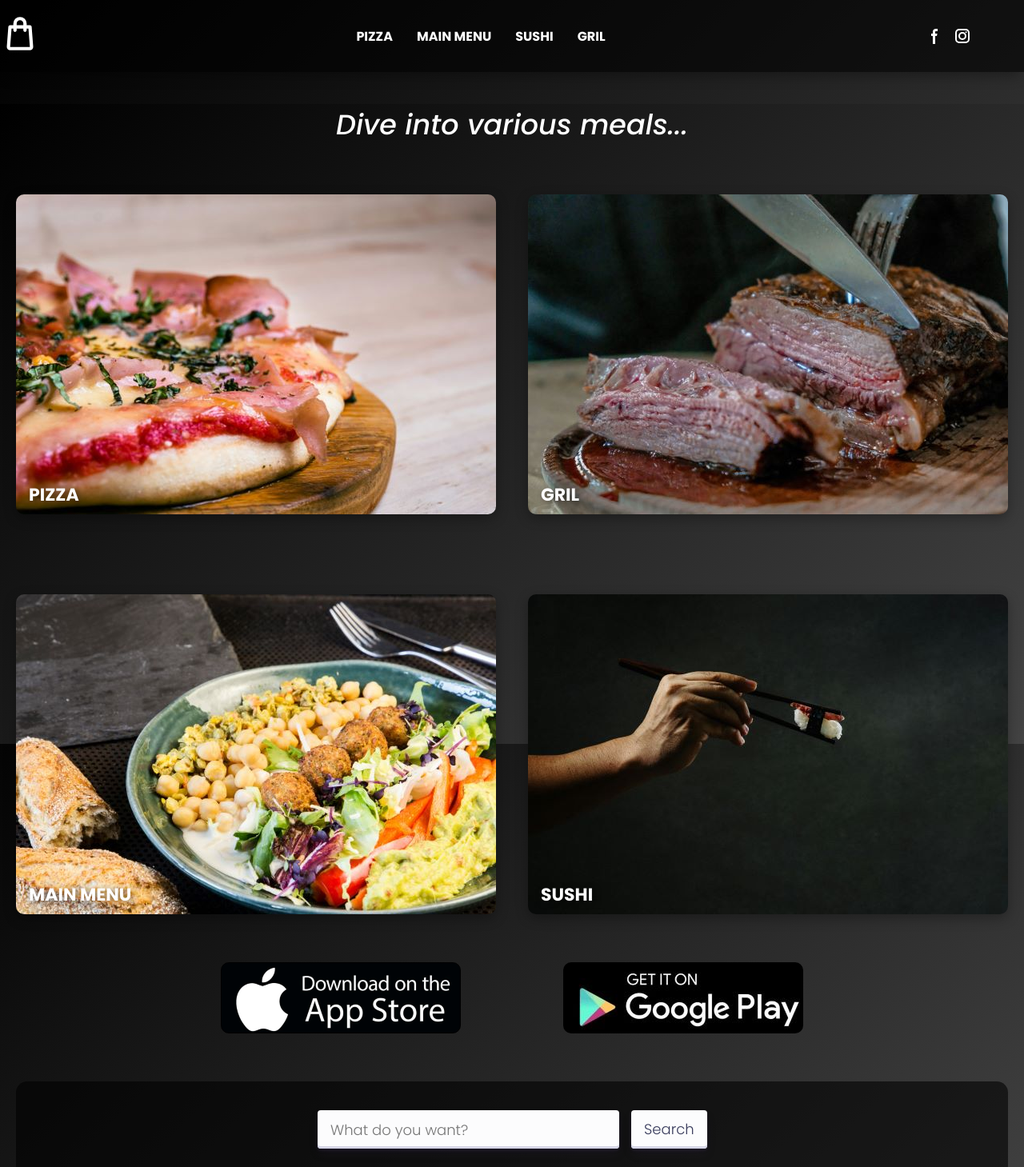
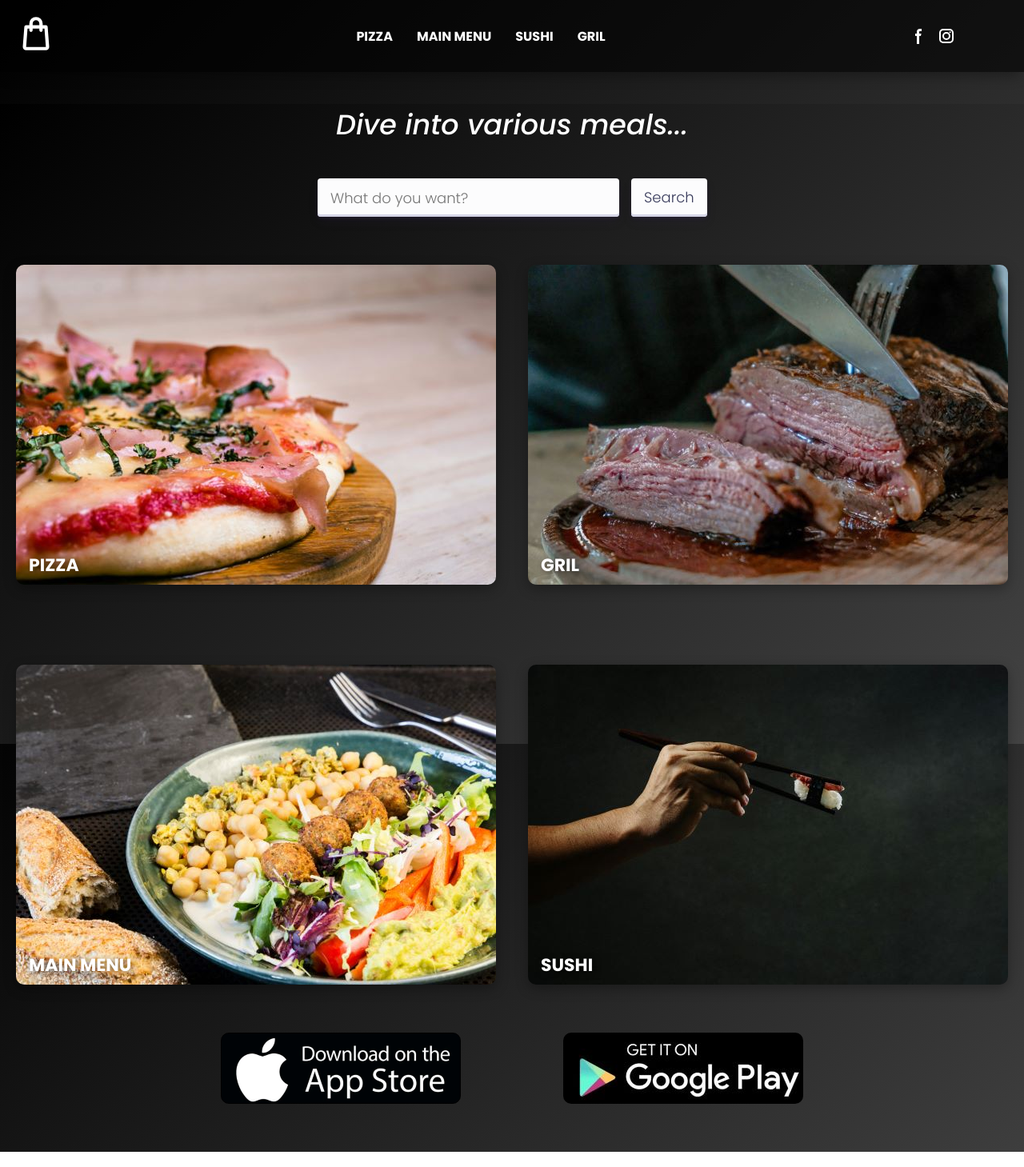
Before and after one commit to VladKovach/restourantToLearn, a React (Create React App) app: page /homePage in a window 1280 px wide. Shown: the top 1459 px of the page at 80% size. Built offline with nearby package versions, Linux system fonts and the light colour scheme.

Commit message:
add style for popup

```diff
--- a/src/components/BascetModalPage/BascetModalPage.jsx
+++ b/src/components/BascetModalPage/BascetModalPage.jsx
@@ -1,60 +1,58 @@
-import React, { useState } from 'react'
-import './bascetModalPage.css'
-const BascetModalPage = ({
-  active,
-  setActive,
-  addedItems,
-  removeItem,
-  updateQuantity,
-}) => {
+import React, { useState } from "react";
+import "./bascetModalPage.css";
+const BascetModalPage = ({ active, setActive, addedItems, removeItem, updateQuantity }) => {
   const newAddedItems = addedItems.map((item, index) => (
     <div key={index + 5} className="addedItem">
       <div className="itemLogo"></div>
       <h3 className="itemName">{item.name}</h3>
       <div className="itemQuantityContainer">
-        <div className='quantityBtns'
+        <div
+          className="quantityBtns"
           onClick={() => {
             if (addedItems[index].quantity > 1) {
-              const minusItems = [...addedItems]
-              minusItems[index].quantity -= 1
-              minusItems[0].plus = false
-              minusItems[0].minus = true
-              updateQuantity(undefined, minusItems)
+              const minusItems = [...addedItems];
+              minusItems[index].quantity -= 1;
+              minusItems[0].plus = false;
+              minusItems[0].minus = true;
+              updateQuantity(undefined, minusItems);
             }
           }}
         >
           -
         </div>
-        <span>{addedItems[index].quantity}</span>
-        <div className='plusBtn quantityBtns'
+        <p className="quantity_number bold">{addedItems[index].quantity}</p>
+        <div
+          className="plusBtn quantityBtns"
           onClick={() => {
-            const plusItems = [...addedItems]
-            plusItems[index].quantity += 1
-            plusItems[0].plus = true
-            plusItems[0].minus = false
-            updateQuantity(undefined, plusItems)
+            const plusItems = [...addedItems];
+            plusItems[index].quantity += 1;
+            plusItems[0].plus = true;
+            plusItems[0].minus = false;
+            updateQuantity(undefined, plusItems);
           }}
         >
           +
         </div>
       </div>
-      <div className="itemTotalPrice">Total : {item.price * item.quantity} $</div>
+      <div className="itemTotalPrice">
+        Total : <p className="total_number bold">{item.price * item.quantity}</p> $
+      </div>
       <button onClick={() => removeItem(item)} className="deleteItemBtn quantityBtns">
         X
       </button>
     </div>
-  ))
+  ));
   return (
     <div
-      className={active ? 'bascModalPageContainer active' : 'bascModalPageContainer'}
+      className={active ? "bascModalPageContainer active" : "bascModalPageContainer"}
       onClick={() => {
-        setActive(false)
+        setActive(false);
       }}
     >
       <div
-        className={active ? 'modalContent active' : 'modalContent'}
+        className={active ? "modalContent active" : "modalContent"}
         onClick={(e) => {
-          e.stopPropagation()
+          e.stopPropagation();
         }}
       >
         <h2>Your order</h2>
@@ -62,7 +60,7 @@ const BascetModalPage = ({
         <div className="addedItemsContainer">{newAddedItems}</div>
       </div>
     </div>
-  )
-}
+  );
+};
 
-export default BascetModalPage
+export default BascetModalPage;
--- a/src/components/BascetModalPage/bascetModalPage.css
+++ b/src/components/BascetModalPage/bascetModalPage.css
@@ -15,6 +15,7 @@
   pointer-events: none;
   transition: 0.5s;
   overflow-y: auto;
+  color: black;
 }
 .bascModalPageContainer.active {
   opacity: 1;
@@ -72,6 +73,17 @@
   align-items: center;
   margin-left: 25px;
 }
+.quantity_number {
+  display: inline-block;
+  width: 28px;
+  text-align: center;
+}
+.total_number {
+  width: 38px;
+  display: inline-block;
+
+  text-align: center;
+}
 .plusBtn {
   display: flex;
   justify-content: center;
@@ -122,6 +134,6 @@
 .quantityBtns:focus {
   box-shadow: rgba(0, 0, 0, 0.3) 2px 8px 4px -6px;
 }
-.deleteItemBtn{
+.deleteItemBtn {
   padding: 14px;
 }
--- a/src/components/HeadBar/headBar.module.css
+++ b/src/components/HeadBar/headBar.module.css
@@ -13,6 +13,7 @@
   max-width: 1800px;
   margin: 20px auto;
   display: flex;
+  padding: 0 20px;
   justify-content: space-between;
   align-items: center;
   height: 50px;
--- a/src/components/HomePage/HomePage.jsx
+++ b/src/components/HomePage/HomePage.jsx
@@ -7,9 +7,10 @@ const HomePage = () => {
   return (
     <div className={classes.wrapper}>
       <p className={`${classes.title} medium-italic`}>Dive into various meals...</p>
+      <SearchComponent />
+
       <MenuWithFotos />
       <GetOnStoresBtns />
-      <SearchComponent />
     </div>
   );
 };
--- a/src/components/SearchComponent/searchComponent.module.css
+++ b/src/components/SearchComponent/searchComponent.module.css
@@ -1,11 +1,9 @@
 .searchComponent {
-  background-color: rgba(0, 0, 0, 0.6);
-  height: 120px;
   display: flex;
   justify-content: center;
   align-items: center;
   border-radius: 14px;
-  margin: 60px 20px;
+  margin: 40px 20px 0;
 }
 .searchComponent input {
   min-width: 350px;
--- a/src/styles/index.css
+++ b/src/styles/index.css
@@ -59,6 +59,7 @@ button {
   margin: 0 auto;
   position: relative;
   min-height: calc(100vh - 300px);
+  padding-bottom: 60px;
 }
 
 .facebookBtn {
```
